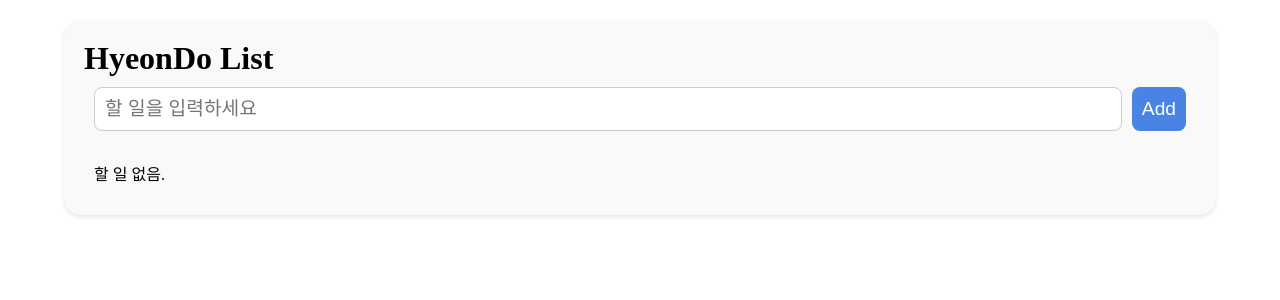
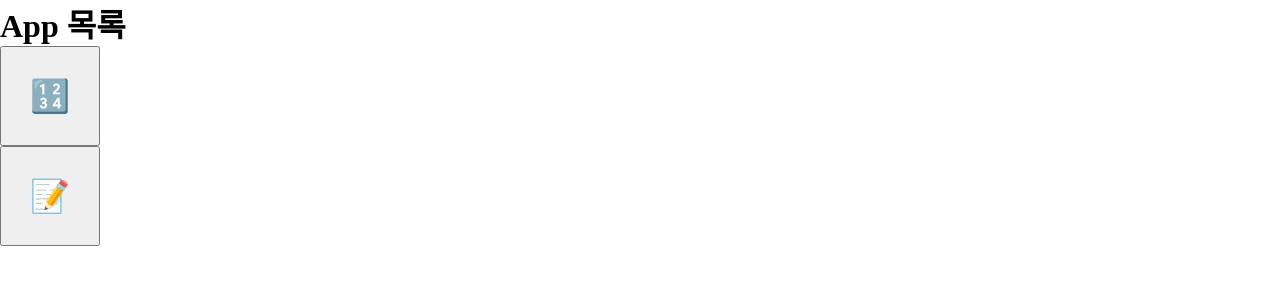
Before and after one commit to hamhanhae/Programming, a React (Vite) app: page / in a window 1280 px wide. Shown: the top 300 px of the page. Built offline with nearby package versions, Linux system fonts and the light colour scheme.

Commit message:
HomeApp style={{}}

```diff
--- /dev/null
+++ b/src/HomeApp.jsx
@@ -0,0 +1,45 @@
+import { useState } from 'react'
+import CounterApp from './CounterApp.jsx'
+import TodoListApp from './TodoListApp.jsx'
+
+function ButtonPageApp({setPage}) {
+    return (
+        <>
+            <h1>App 목록</h1>
+            <ul>
+                <li><button onClick={() => setPage('counterapp')} style={{ width: '100px', height: '100px', fontSize: '2rem' }} >🔢</button></li>
+                <li><button onClick={() => setPage('todolistapp')} style={{ width: '100px', height: '100px', fontSize: '2rem' }}>📝</button></li>
+            </ul>
+        </>
+    );
+}
+
+export default function HomeApp() {
+    const [page, setPage] = useState('home'); //'home', 'counterapp', 'todolistapp'
+    return (
+        <>
+        {/*home일 때 CounterApp과 TodoListApp 링크 페이지를 보여주자*/}
+        {page === 'home' && <ButtonPageApp setPage={setPage}/>}
+        {/*home이 아니면 home 버튼 보여주자*/}
+        {page !== 'home' &&
+            <button
+                onClick={() => setPage('home')}
+                style = {{
+                    position: 'fixed',
+                    left: '10px',
+                    bottom: '10px',
+                    cursor: 'pointer',
+                    borderRadius: '8px',
+                    padding: '8px 12px',
+                    backgroundColor: '#eee',
+                    border: 'none',
+                }}
+            >🏠</button>
+        }
+        {/* counterapp일 때 CounterApp 보여주자 */}
+        {page === 'counterapp' && <CounterApp />}
+        {/*todolistapp일 때 TodoListApp 보여주자*/}
+        {page === 'todolistapp' && <TodoListApp />}
+        </>
+    );
+}
--- a/src/main.jsx
+++ b/src/main.jsx
@@ -3,9 +3,10 @@ import { createRoot } from 'react-dom/client'
 // import './index.css'
 import './reset.css'
 import TodoListApp from './TodoListApp.jsx' // 가져올게 하나밖에 없거나, 가져올게 많더라고 하나라고 지정하면 중괄호를 안 친다.
+import HomeApp from './HomeApp.jsx'
 
 createRoot(document.getElementById('root')).render(
   <StrictMode>
-    <TodoListApp />
+    <HomeApp />
   </StrictMode>,
 )
```
Also changed, not shown: 1 other file (tests, documents, lock files or other folders).
